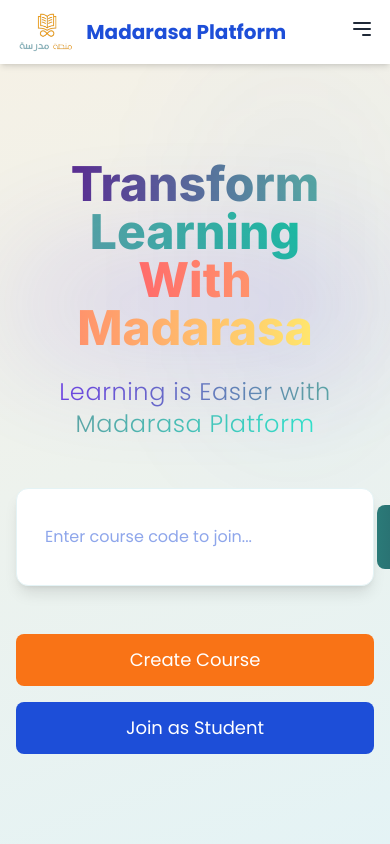
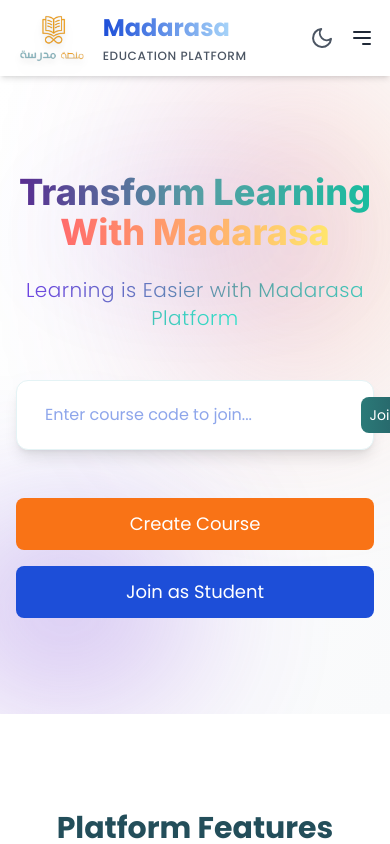
Before and after one commit to ravkun27/madrasa-platform, a React (Vite) app: page / in a window 390 px wide. Shown: the top 844 px of the page. Built offline with nearby package versions, Linux system fonts and the light colour scheme.

Commit message:
added bg gradient and fixed responsive bug

```diff
--- a/src/components/Header.tsx
+++ b/src/components/Header.tsx
@@ -18,22 +18,55 @@ const Header = () => {
     >
       <nav className="container mx-auto px-4 sm:px-6 lg:px-8 py-3">
         <div className="flex justify-between items-center">
-          {/* Logo and Brand Name */}
-          <Link to="/" className="flex items-center space-x-2">
-            <motion.img
-              src={logo}
-              alt="TeachPlatform Logo"
-              className="h-10 w-auto sm:h-12"
+          {/* Logo and Brand Name - Enhanced Version */}
+          <Link
+            to="/"
+            className="flex items-center space-x-3 sm:space-x-4 group"
+          >
+            <motion.div
+              className="relative"
               whileHover={{ scale: 1.05 }}
               whileTap={{ scale: 0.95 }}
-            />
-            <span className="text-xl sm:text-2xl font-bold text-primary dark:text-primary-dark">
-              Madarasa Platform
-            </span>
+            >
+              <motion.img
+                src={logo}
+                alt="Madarasa Platform Logo"
+                className="h-12 w-auto sm:h-14 drop-shadow-lg"
+              />
+              {/* Add subtle shimmer effect to logo */}
+              <motion.span
+                className="absolute inset-0 bg-white/10 rounded-full opacity-0 group-hover:opacity-100"
+                transition={{ duration: 0.3 }}
+              />
+            </motion.div>
+
+            <motion.div
+              className="flex flex-col space-y-1"
+              initial={{ opacity: 0, x: -10 }}
+              animate={{ opacity: 1, x: 0 }}
+            >
+              <span className="text-2xl sm:text-3xl font-bold bg-gradient-to-r from-primary to-sky-200 bg-clip-text text-transparent dark:from-primary-dark dark:to-sky-100">
+                Madarasa
+              </span>
+              <span className="text-xs sm:text-sm font-medium text-gray-600 dark:text-gray-300 tracking-wider">
+                EDUCATION PLATFORM
+              </span>
+            </motion.div>
           </Link>
 
           {/* Mobile Menu Button */}
-          <div className="md:hidden">
+          <div className="md:hidden flex gap-2">
+            {/* Theme Toggle Button (Mobile) */}
+            <button
+              onClick={toggleTheme}
+              className="flex items-center justify-center p-2 text-gray-600 dark:text-text-dark hover:text-gray-800 dark:hover:text-primary transition duration-300"
+            >
+              {theme === "light" ? (
+                <FiMoon className="w-6 h-6" />
+              ) : (
+                <FiSun className="w-6 h-6" />
+              )}
+            </button>
             <button
               className="text-gray-800 dark:text-text-dark focus:outline-none"
               onClick={() => setIsMobileMenuOpen(!isMobileMenuOpen)}
@@ -165,20 +198,6 @@ const Header = () => {
                       Sign Up
                     </Link>
                   </motion.div>
-                  {/* Theme Toggle Button (Mobile) */}
-                  <button
-                    onClick={toggleTheme}
-                    className="flex items-center justify-center p-2 text-gray-600 dark:text-text-dark hover:text-gray-800 dark:hover:text-primary transition duration-300"
-                  >
-                    {theme === "light" ? (
-                      <FiMoon className="w-6 h-6" />
-                    ) : (
-                      <FiSun className="w-6 h-6" />
-                    )}
-                    <span className="ml-2">
-                      {theme === "light" ? "Dark Mode" : "Light Mode"}
-                    </span>
-                  </button>
                 </div>
               </motion.div>
             </motion.div>
--- a/src/components/LandingPage.tsx
+++ b/src/components/LandingPage.tsx
@@ -48,20 +48,43 @@ const LandingPage = () => {
       <motion.section
         className={`relative pt-24 pb-24 px-4 overflow-hidden ${
           theme === "light"
-            ? "bg-gradient-landing"
-            : "bg-gradient-to-br from-background-dark to-background-dark/90"
+            ? "bg-gradient-to-br from-white to-gray-50"
+            : "bg-gradient-to-br from-gray-900 to-gray-800"
         }`}
         initial="hidden"
         animate="visible"
         variants={containerVariants}
       >
+        {/* Animated Background Blob */}
         <motion.div
-          className={`absolute top-0 right-0 w-1/2 h-1/2 ${
-            theme === "light" ? "bg-primary/10" : "bg-primary-dark/10"
-          } rounded-full blur-3xl`}
+          className={`absolute top-0 right-0 w-1/2 h-1/2 rounded-full blur-[100px] ${
+            theme === "light"
+              ? "bg-gradient-to-r from-[#6E45E2] via-[#FF6B6B] to-[#FFE66D]"
+              : "bg-gradient-to-r from-[#8B5CF6] via-[#FF6B6B] to-[#FFE66D]"
+          }`}
+          animate={{
+            scale: [1, 1.2, 1],
+            rotate: [0, 90, 180, 270, 360],
+            opacity: [0.4, 0.8, 0.4],
+          }}
+          transition={{
+            duration: 6,
+            repeat: Infinity,
+            ease: "easeInOut",
+          }}
+        />
+
+        {/* Optional: Add a second blob for more depth */}
+        <motion.div
+          className={`absolute bottom-0 left-0 w-1/3 h-1/3 rounded-full blur-[80px] ${
+            theme === "light"
+              ? "bg-gradient-to-r from-[#4f77e6] via-[#770cca] to-[#6E45E2]"
+              : "bg-gradient-to-r from-[#00C9A7] via-[#B8F2E6] to-[#8B5CF6]"
+          }`}
           animate={{
             scale: [1, 1.1, 1],
-            opacity: [0.3, 0.5, 0.3],
+            rotate: [0, -90, -180, -270, -360],
+            opacity: [0.3, 0.6, 0.3],
           }}
           transition={{
             duration: 8,
@@ -72,7 +95,7 @@ const LandingPage = () => {
 
         <div className="max-w-6xl mx-auto relative z-10">
           <motion.h1
-            className="text-5xl md:text-8xl font-extrabold text-center mb-6"
+            className="text-4xl md:text-8xl font-extrabold text-center mb-6"
             variants={fadeInUp}
             initial="hidden"
             animate="visible"
@@ -109,7 +132,7 @@ const LandingPage = () => {
           </motion.h1>
 
           <motion.p
-            className={`text-2xl ${
+            className={`text-xl md:text-2xl ${
               theme === "light" ? "text-[#1B3B4F]/90" : "text-[#F5F5F5]/90"
             } text-center mb-12 max-w-3xl mx-auto font-light tracking-wide`}
             variants={fadeInUp}
@@ -157,7 +180,8 @@ const LandingPage = () => {
               <motion.button
                 whileHover={{ scale: 1.05 }}
                 whileTap={{ scale: 0.95 }}
-                className={`ml-4 bg-primary-gradient text-white px-6 py-2 rounded-lg hover:shadow-lg transition-all`}
+                className={`md:ml-4 bg-primary-gradient text-white px-4 md:px-6 py-2 rounded-lg hover:shadow-lg transition-all
+    whitespace-nowrap min-w-[80px] text-sm md:text-base inline-flex items-center justify-center`}
               >
                 Join Now
               </motion.button>
--- a/tailwind.config.js
+++ b/tailwind.config.js
@@ -26,6 +26,10 @@ export default {
           DEFAULT: '#F97316', // Orange (secondary color)
           dark: '#C2410C', // Darker orange for dark mode
         },
+        accent: {
+          DEFAULT: '#234e5a', // Orange (secondary color)
+          dark: '#234e5a', // Darker orange for dark mode
+        },
         background: {
           DEFAULT: '#FFFFFF', // Light mode background
           dark: '#0F172A', // Dark mode background
```
